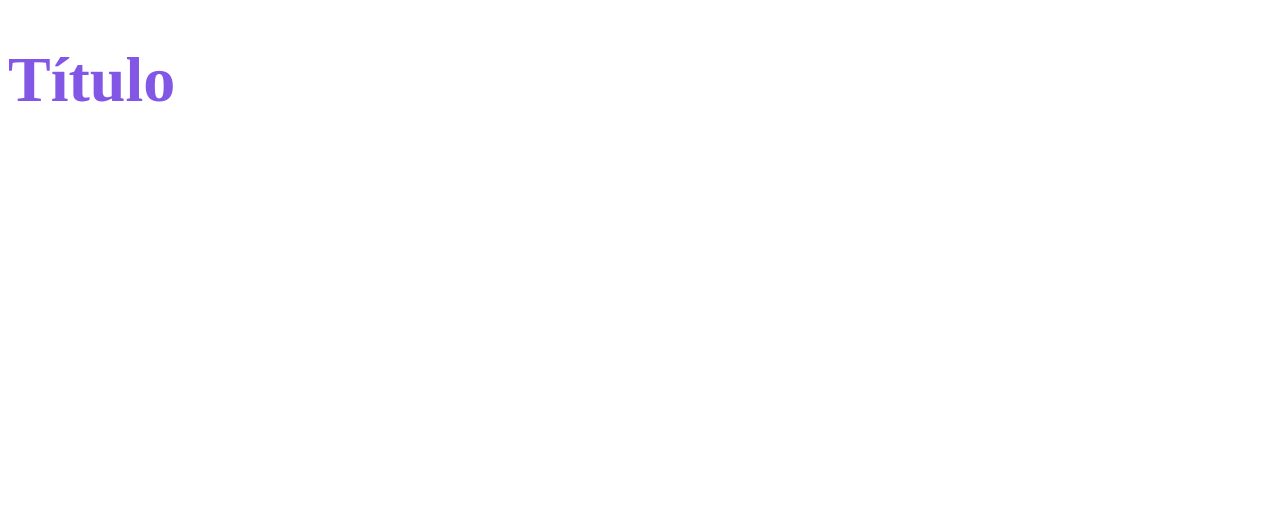
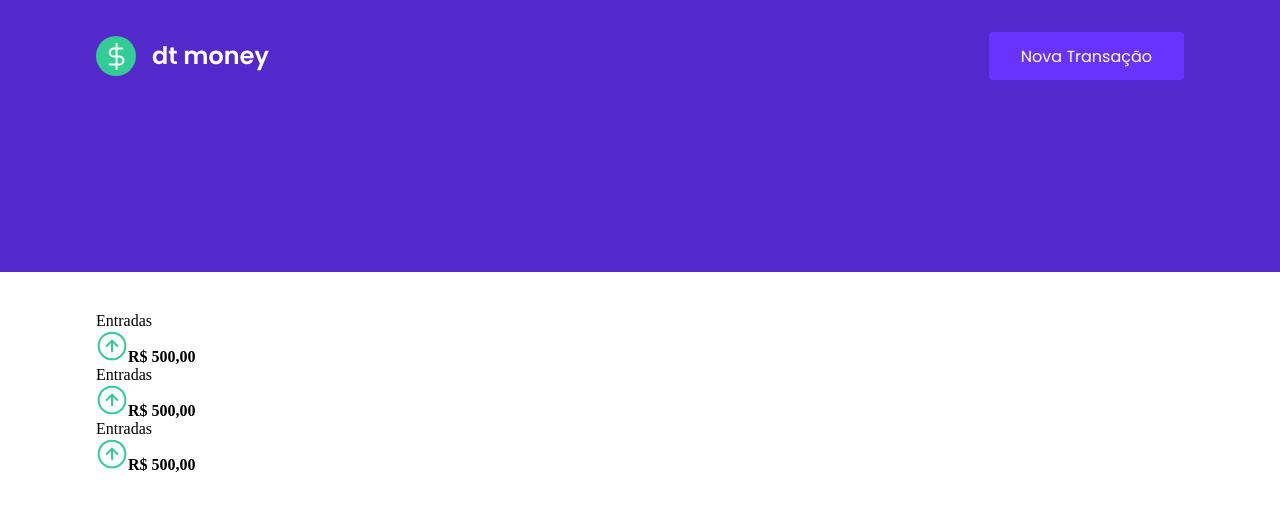
Before and after one commit to gabrielrra/ignite-react-dtmoney, a React (Create React App) app: page / in a window 1280 px wide. Shown: the top 510 px of the page. Built offline with nearby package versions, Linux system fonts and the light colour scheme.

Commit message:
[Components] WIP: - Header created; - Dashboard under construction

```diff
--- a/public/index.html
+++ b/public/index.html
@@ -2,10 +2,16 @@
 <html lang="en">
 
 <head>
+
+  <link rel="preconnect" href="https://fonts.gstatic.com">
+
   <meta charset="utf-8" />
   <meta name="viewport" content="width=device-width, initial-scale=1" />
-  <link rel="shortcut icon" href="favicon.png" type="image/x-icon">
+  <link rel="shortcut icon" href="favicon.png" type="image/png">
+  <link href="https://fonts.googleapis.com/css2?family=Poppins:wght@400;600;700&display=swap" rel="stylesheet">
+
   <title>Money Me!</title>
+
 </head>
 
 <body>
--- a/src/App.tsx
+++ b/src/App.tsx
@@ -1,14 +1,13 @@
-import styled from 'styled-components';
+import { Dashboard } from './components/Dashboard';
+import { Header } from './components/Header';
+import { GlobalStyle } from './styles/global'
 
 export function App() {
   return (
-    <div className="App">
-      <Title>Título</Title>
-    </div>
+    <>
+      <Header />
+      <Dashboard />
+      <GlobalStyle />
+    </>
   );
 }
-
-const Title = styled.h1`
-  font-size: 64px;
-  color: #8257e6
-`;
--- /dev/null
+++ b/src/components/Dashboard/index.tsx
@@ -0,0 +1,11 @@
+import { Summary } from '../Summary'
+import { Container } from './styles'
+export function Dashboard() {
+  return (
+    <Container>
+      <Summary />
+      <Summary />
+      <Summary />
+    </Container>
+  )
+}
--- /dev/null
+++ b/src/components/Dashboard/styles.ts
@@ -0,0 +1,7 @@
+import styled from 'styled-components'
+
+export const Container = styled.main`
+  max-width: 1120px;
+  margin: 0 auto;
+  padding: 2.5rem 1rem;
+`
--- /dev/null
+++ b/src/components/Header/index.tsx
@@ -0,0 +1,13 @@
+import logo from '../../assets/logo.svg'
+import { Container, Content } from './styles'
+
+export function Header() {
+  return (
+    <Container>
+      <Content>
+        <img src={logo} alt="Money Me" />
+        <button type="button">Nova Transação</button>
+      </Content>
+    </Container>
+  )
+}
--- /dev/null
+++ b/src/components/Header/styles.ts
@@ -0,0 +1,30 @@
+import styled from 'styled-components'
+
+export const Container = styled.header`
+  background: var(--blue);
+`
+export const Content = styled.div`
+  max-width: 1120px;
+  margin: 0 auto;
+
+  padding: 2rem 1rem 12rem;
+  display: flex;
+  align-items: center;
+  justify-content: space-between;
+
+  button {
+    height: 3rem;
+    border-radius: 0.25rem;
+    font-size: 1rem;
+    color: #fff;
+    background: var(--blue-light);
+    border: 0;
+    padding: 0 2rem;
+
+    transition: filter 0.2s;
+
+    &:hover {
+      filter: brightness(0.9)
+    }
+  }
+`
--- /dev/null
+++ b/src/components/Summary/index.tsx
@@ -0,0 +1,19 @@
+import React from 'react'
+import { Container } from './styles'
+
+import entradaImg from '../../assets/entradas.svg'
+import saidaImg from '../../assets/saidas.svg'
+
+export function Summary() {
+  return (
+    <Container >
+      <div>
+        <header>
+          <p>Entradas</p>
+          <img src={entradaImg} alt="" />
+          <strong>R$ 500,00</strong>
+        </header>
+      </div>
+    </Container>
+  )
+}
--- /dev/null
+++ b/src/components/Summary/styles.ts
@@ -0,0 +1,5 @@
+import styled from "styled-components";
+
+export const Container = styled.div`
+
+`
--- /dev/null
+++ b/src/styles/global.ts
@@ -0,0 +1,56 @@
+import { createGlobalStyle } from 'styled-components'
+
+export const GlobalStyle = createGlobalStyle`
+  :root {
+    --background: #f0f2f5;
+    --red: #e52e4d;
+    --blue: #5429cc;
+
+    --blue-light: #6933ff;
+
+    --text-title: #363f5f;
+    --text-body: #969cb3;
+
+    --shape: #fff;
+  }
+  *{
+    margin: 0;
+    padding: 0;
+    box-sizing: border-box;
+  }
+
+  html {
+    @media (max-width: 1080px) {
+      font-size: 93.75%;
+    }
+    @media (max-width: 720) {
+      font-size: 87.5%;
+    }
+  }
+
+  body {
+    background: var(---background);
+    -webkit-font-smoothing: antialiased;
+  }
+
+  border-style, input, textarea, button {
+    font-family: 'Poppins', sans-serif;
+    font-weight: 400;
+  }
+
+  h1, h2, h3, h4, h5, h6 {
+    font-weight: 600;
+  }
+
+  strong {
+    font-weight: 700;
+  }
+
+  button {
+    cursor: pointer;
+  }
+
+  [disabled] {
+    cursor: not-allowed;
+  }
+`
```
